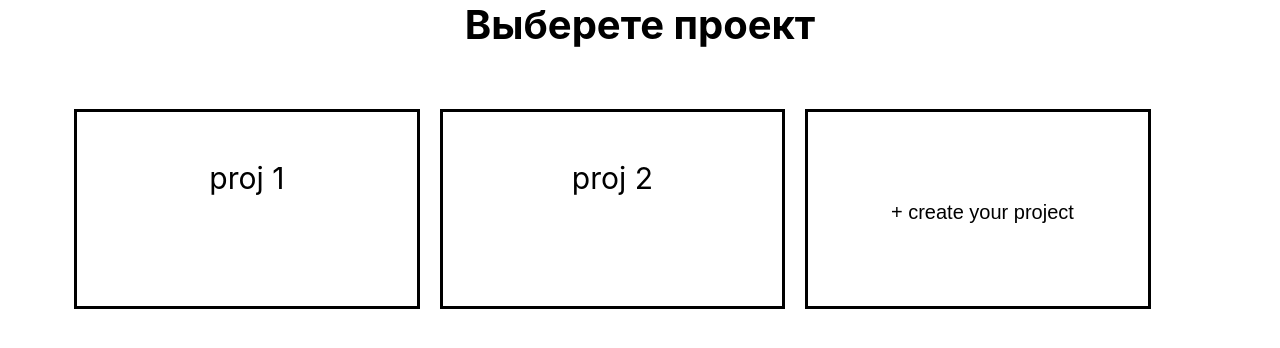
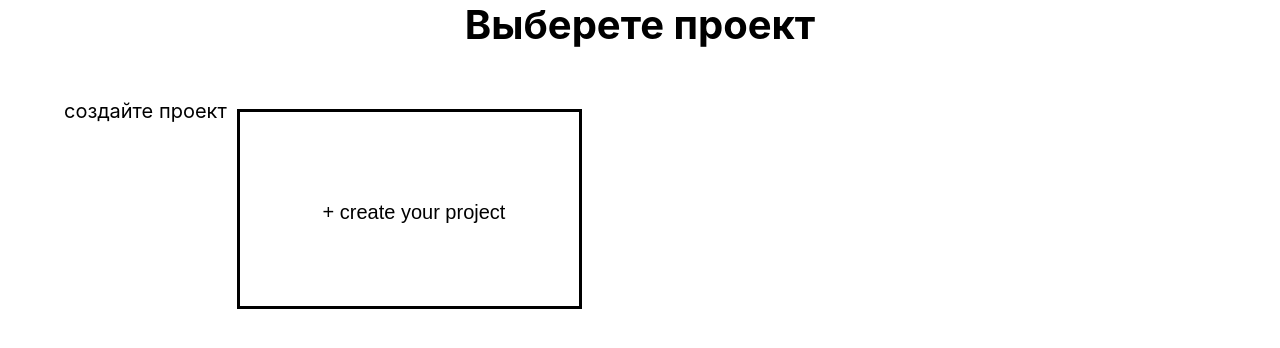
Before and after one commit to DaerioFrixell/TA_3-React-Trello, a React (Create React App) app: page / in a window 1280 px wide. Shown: the top 348 px of the page. Built offline with nearby package versions, Linux system fonts and the light colour scheme.

Commit message:
now can create empty project

```diff
--- a/src/core/store.tsx
+++ b/src/core/store.tsx
@@ -1,13 +1,15 @@
 import { applyMiddleware, createStore, combineReducers } from "redux";
 import thunk from "redux-thunk";
 import { boardReducer } from "../model/board/boardReducer";
+import { projectReducer } from "../model/project/projectReducer";
 import { todoReducer } from "../model/todo/todoReducer";
 import { userReducer } from "../model/user/userReducer";
 
 const rootReducer = combineReducers({
   user: userReducer,
   todo: todoReducer,
-  board: boardReducer
+  board: boardReducer,
+  project: projectReducer
 })
 
 export type RootState = ReturnType<typeof rootReducer>
--- a/src/hooks/combineActions.ts
+++ b/src/hooks/combineActions.ts
@@ -1,8 +1,10 @@
 import * as UserActionCreator from "../model/user/userAction"
 import * as TodoActionCreator from "../model/todo/todoAction"
 import * as BoardActionCreator from "../model/board/boardAction"
+import * as ProjActionCreator from "../model/project/projectAction"
 export default {
   ...UserActionCreator,
   ...TodoActionCreator,
-  ...BoardActionCreator
+  ...BoardActionCreator,
+  ...ProjActionCreator
 }
--- /dev/null
+++ b/src/model/project/projectAction.ts
@@ -0,0 +1,9 @@
+import { ProjActionType, projType } from "./projectTypes"
+
+
+export const addProjectAction = (proj: projType) => {
+  return {
+    type: ProjActionType.ADD_PROJECT,
+    payload: proj
+  }
+}
--- /dev/null
+++ b/src/model/project/projectReducer.ts
@@ -0,0 +1,25 @@
+import { ProjAction, ProjActionType } from "./projectTypes"
+
+type ProjType = {
+  id: number
+  title: string
+}
+
+type InitStateType = {
+  project: Array<ProjType>
+}
+
+const initialState: InitStateType = {
+  project: []
+}
+
+export const projectReducer = (state = initialState, action: ProjAction): InitStateType => {
+  switch (action.type) {
+    case ProjActionType.ADD_PROJECT: return {
+      ...state,
+      project: state.project.concat(action.payload)
+    }
+
+    default: return state
+  }
+}
--- /dev/null
+++ b/src/model/project/projectTypes.ts
@@ -0,0 +1,16 @@
+export type projType = {
+  id: number,
+  title: string
+}
+
+export enum ProjActionType {
+  ADD_PROJECT = "ADD_PROJECT"
+}
+
+export type AddProjActionType = {
+  type: ProjActionType.ADD_PROJECT
+  payload: any
+}
+
+export type ProjAction =
+  AddProjActionType
--- a/src/view/pages/projects/Projects.tsx
+++ b/src/view/pages/projects/Projects.tsx
@@ -1,5 +1,6 @@
-import { useState } from "react"
+import { useAction } from "../../../hooks/useAction"
 import useModal from "../../../hooks/useModal"
+import { useTypedSelector } from "../../../hooks/useTypedSelector"
 import { Modal } from "../../components/modal/Modal"
 import { ProjectItem } from "./projectItem/ProjectItem"
 import "./projects.scss"
@@ -9,31 +10,23 @@ import "./projects.scss"
 //   title: string
 // }
 
-
 export const Projects: React.FC = () => {
   const { isOpen, toggle } = useModal();
-  const [ar, setAr] = useState([
-    {
-      id: 1,
-      title: 'proj'
-    },
-    {
-      id: 2,
-      title: 'proj'
-    }
-  ])
+  const { project } = useTypedSelector(state => state.project)
+  const { addProjectAction } = useAction()
+  let Id = 0;
 
-  let fakeId = 0;
+  const projects = (project.length)
+    ? project.map(proj => <ProjectItem
+      key={proj.id}
+      num={++Id}
+      title={proj.title} />)
+    : <p>создайте проект</p>
+
   const create = (title: string = "newProj"): void => {
-    setAr([...ar, { id: ++fakeId, title: `${title}` }])
+    addProjectAction({ id: ++Id, title: `${title}` })
     toggle()
   }
-
-  const projects = ar.map(proj => <ProjectItem
-    key={proj.id}
-    num={++fakeId}
-    title={proj.title}
-  />)
 
   return (
     <div className="projects">
```
